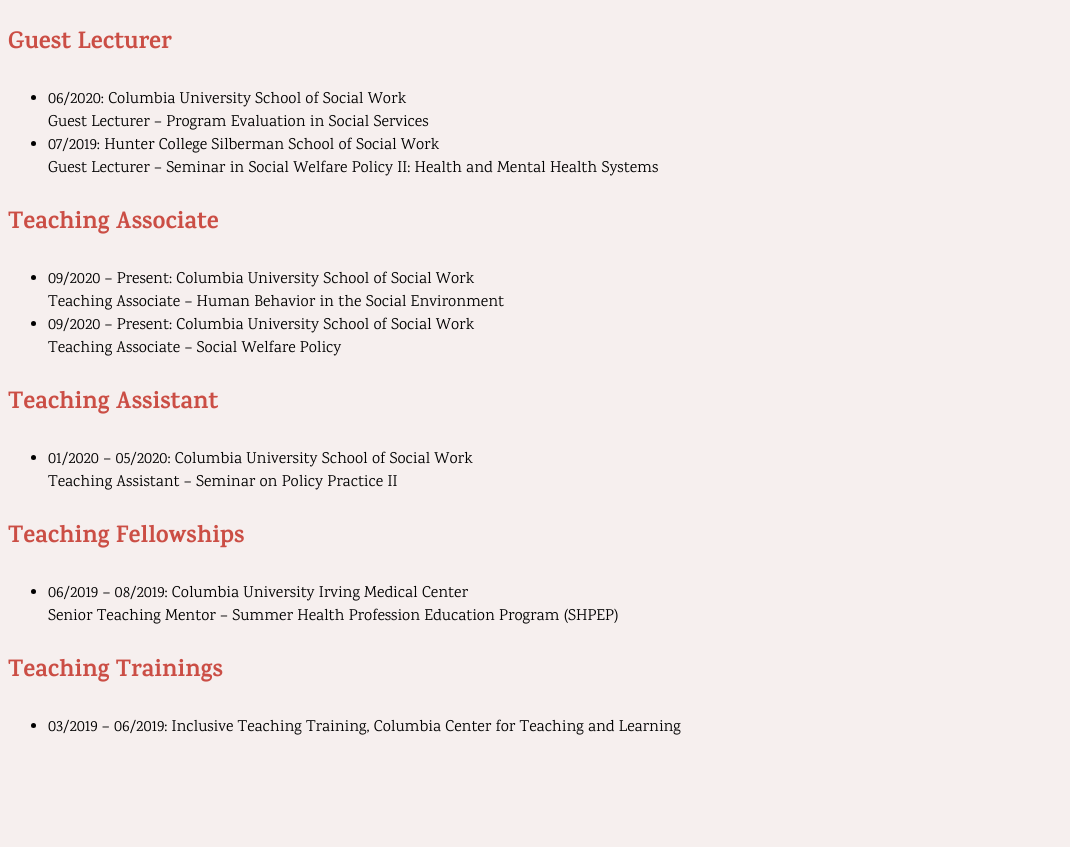
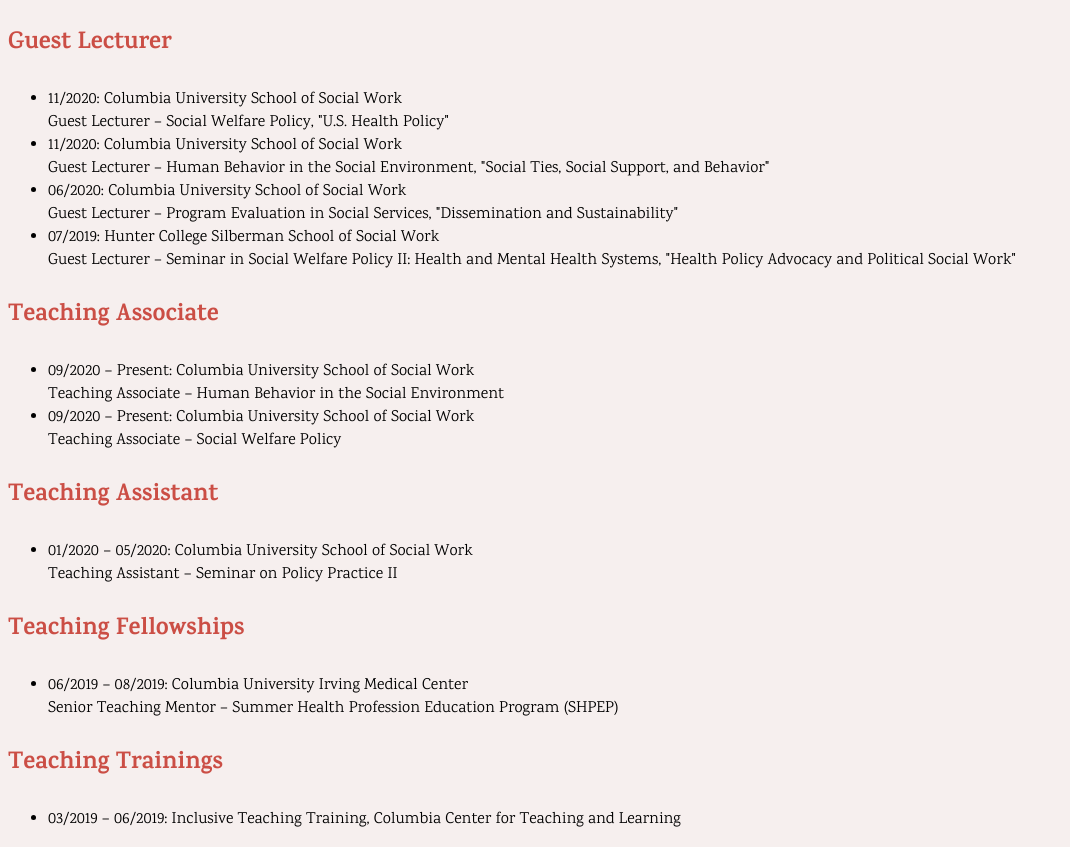
Before and after one commit to emspishak/ericspishak.com, a PHP site: page /teaching/ in a window 1280 px wide. Shown: the part 94-941 px from the top of the page, without its empty margins (0-1070 px from the left). Before the commit the page ends 829 px from the top, so only its background shows below. Run offline with PHP 8.4, Linux system fonts and the light colour scheme.

Commit message:
Update research, teaching and CV.

```diff
--- a/root/var/www/aspishakthomas.com/teaching/index.php
+++ b/root/var/www/aspishakthomas.com/teaching/index.php
@@ -7,10 +7,28 @@ top(Page::TEACHING);
 <ul>
   <li>
     <div>
+      11/2020: Columbia University School of Social Work
+    </div>
+    <div>
+      Guest Lecturer – Social Welfare Policy, "U.S. Health Policy"
+    </div>
+  </li>
+  <li>
+    <div>
+      11/2020: Columbia University School of Social Work
+    </div>
+    <div>
+      Guest Lecturer – Human Behavior in the Social Environment, "Social Ties,
+      Social Support, and Behavior"
+    </div>
+  </li>
+  <li>
+    <div>
       06/2020: Columbia University School of Social Work
     </div>
     <div>
-      Guest Lecturer – Program Evaluation in Social Services
+      Guest Lecturer – Program Evaluation in Social Services, "Dissemination and
+      Sustainability"
     </div>
   </li>
   <li>
@@ -19,7 +37,7 @@ top(Page::TEACHING);
     </div>
     <div>
       Guest Lecturer – Seminar in Social Welfare Policy II: Health and Mental
-      Health Systems
+      Health Systems, "Health Policy Advocacy and Political Social Work"
     </div>
   </li>
 </ul>
```
Also changed, not shown: root/var/www/aspishakthomas.com/research/index.php (+12 -5 lines), 1 other file.
